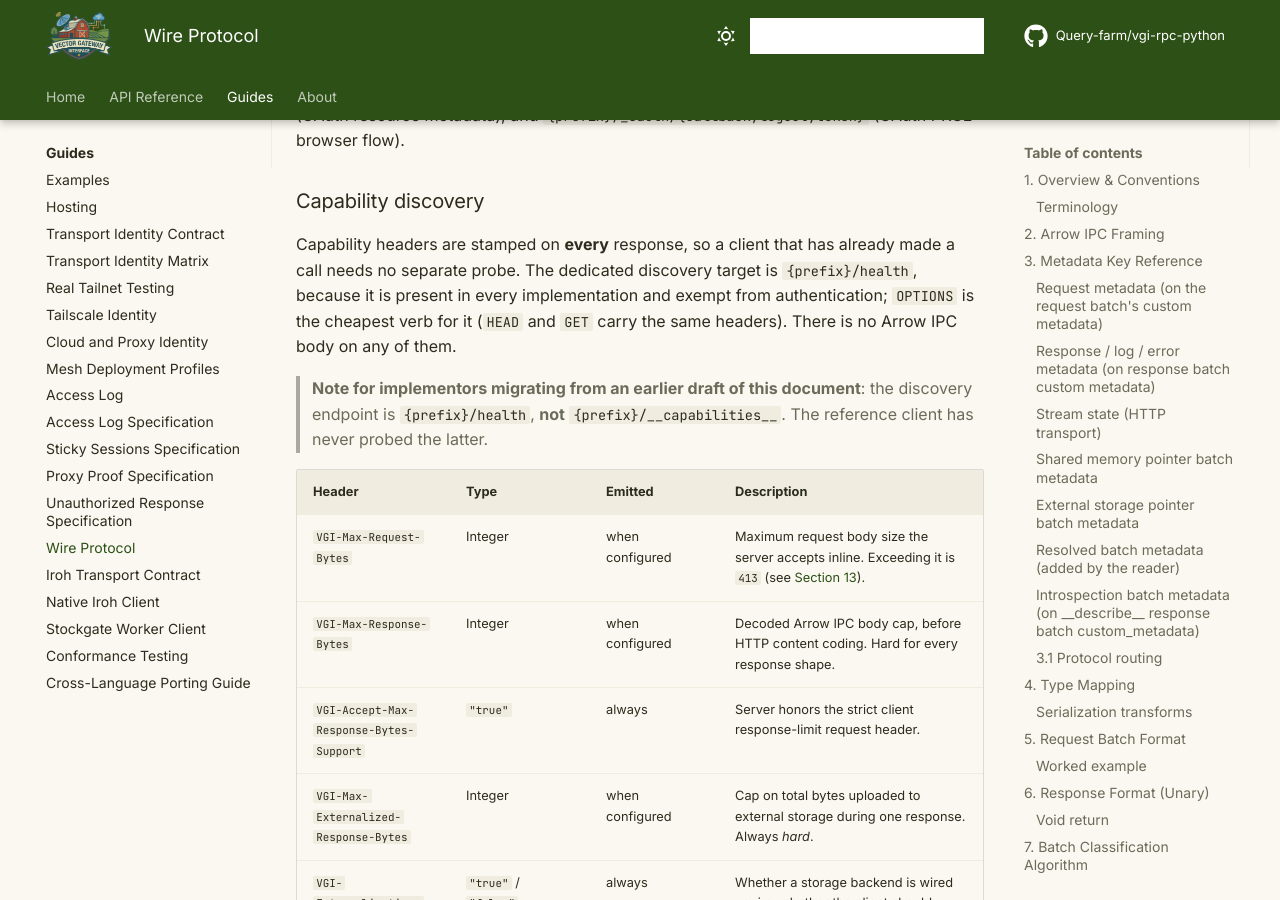
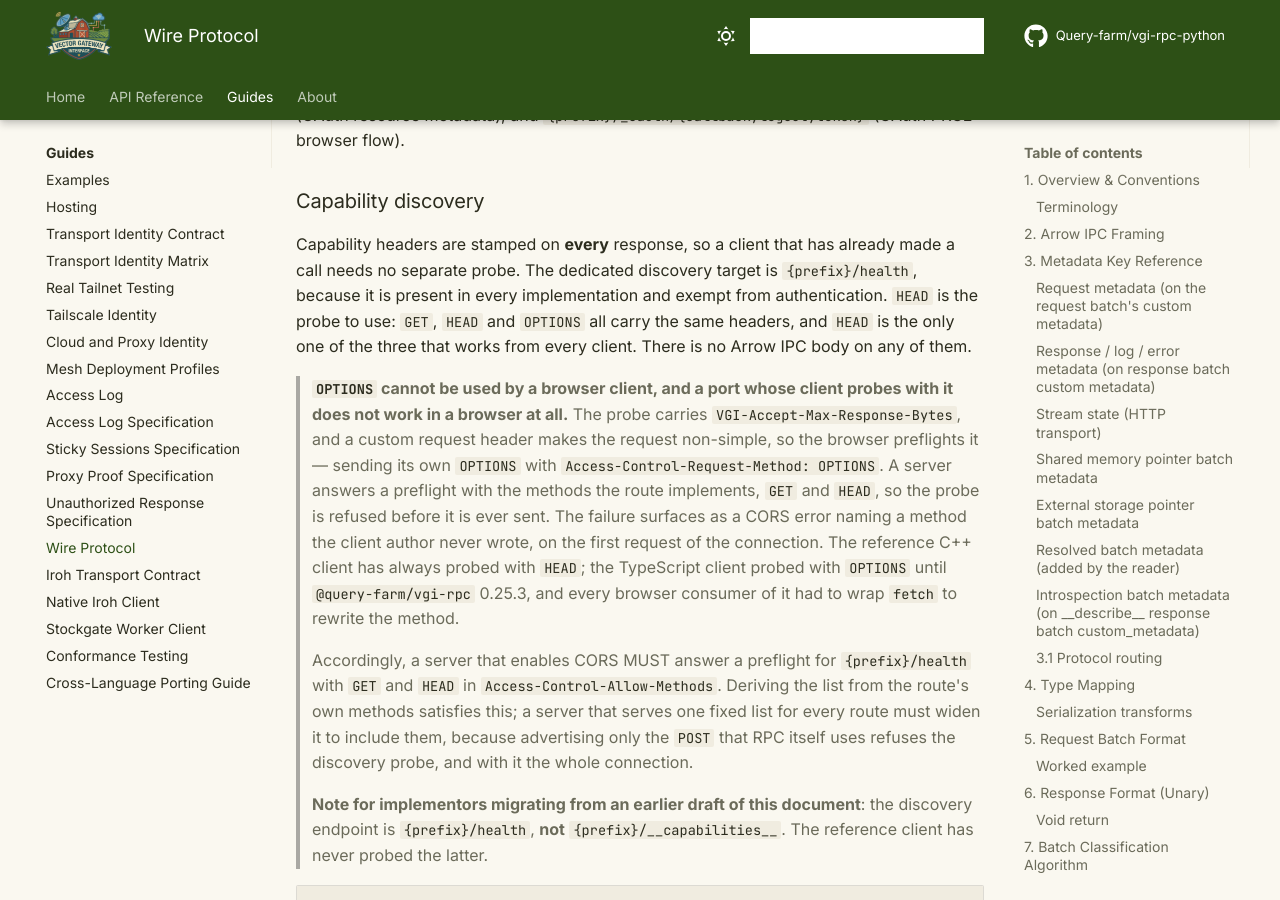
Before and after one commit to Query-farm/vgi-rpc-python, an MkDocs documentation site: the page built from docs/WIRE_PROTOCOL.md, in a window 1280 px wide and 900 px high, scrolled down 19717 px. Built offline with MkDocs 1.6.1 and Material for MkDocs 9.7.7, drawn with Linux system fonts in a browser that asks for light colours; comment, search, counter and statistics services are not loaded; some of the changed text lies outside the part shown.

Commit message:
docs: the capability probe is HEAD, because OPTIONS cannot be used by a browser
The spec called `OPTIONS {prefix}/health` "the dedicated discovery probe" and
"the cheapest verb", and a port that followed that advice could not work in a
browser at all.

The probe carries `VGI-Accept-Max-Response-Bytes`. A custom request header makes
the request non-simple, so a browser preflights it and asks
`Access-Control-Request-Method: OPTIONS` — and a server answers a preflight with
the methods the route implements, `GET` and `HEAD`. The probe is refused before
it is sent, on the first request of the connection, and the failure surfaces as
a CORS error naming a method the client author never wrote.

`HEAD` was always permitted here — the endpoint table already listed GET, HEAD
and OPTIONS as carrying the same headers, and the reference C++ client has
always used HEAD. The TypeScript client followed the recommendation instead, so
every browser consumer of it had to wrap `fetch` to rewrite the method until
@query-farm/vgi-rpc 0.25.3.

Also states the CORS half explicitly: a preflight for `{prefix}/health` must
allow GET and HEAD. Deriving the list from the route's own methods satisfies it
(the Python reference does), but a server serving one fixed list for every route
has to widen it — the TypeScript server advertised only `POST, OPTIONS` and so
refused the probe against itself.

The conformance suite's own `OPTIONS /health` probes are unaffected and remain
correct: it is not a browser, and all three verbs still carry the headers.

Co-Authored-By: Claude Opus 5 (1M context) <noreply@anthropic.com>

```diff
--- a/docs/WIRE_PROTOCOL.md
+++ b/docs/WIRE_PROTOCOL.md
@@ -735,8 +735,28 @@ page), `/.well-known/oauth-protected-resource` (OAuth resource metadata), and
 Capability headers are stamped on **every** response, so a client that has
 already made a call needs no separate probe. The dedicated discovery target is
 `{prefix}/health`, because it is present in every implementation and exempt
-from authentication; `OPTIONS` is the cheapest verb for it (`HEAD` and `GET`
-carry the same headers). There is no Arrow IPC body on any of them.
+from authentication. `HEAD` is the probe to use: `GET`, `HEAD` and `OPTIONS`
+all carry the same headers, and `HEAD` is the only one of the three that works
+from every client. There is no Arrow IPC body on any of them.
+
+> **`OPTIONS` cannot be used by a browser client, and a port whose client
+> probes with it does not work in a browser at all.** The probe carries
+> `VGI-Accept-Max-Response-Bytes`, and a custom request header makes the
+> request non-simple, so the browser preflights it — sending its own `OPTIONS`
+> with `Access-Control-Request-Method: OPTIONS`. A server answers a preflight
+> with the methods the route implements, `GET` and `HEAD`, so the probe is
+> refused before it is ever sent. The failure surfaces as a CORS error naming a
+> method the client author never wrote, on the first request of the connection.
+> The reference C++ client has always probed with `HEAD`; the TypeScript client
+> probed with `OPTIONS` until `@query-farm/vgi-rpc` 0.25.3, and every browser
+> consumer of it had to wrap `fetch` to rewrite the method.
+>
+> Accordingly, a server that enables CORS MUST answer a preflight for
+> `{prefix}/health` with `GET` and `HEAD` in `Access-Control-Allow-Methods`.
+> Deriving the list from the route's own methods satisfies this; a server that
+> serves one fixed list for every route must widen it to include them, because
+> advertising only the `POST` that RPC itself uses refuses the discovery probe,
+> and with it the whole connection.
 
 > **Note for implementors migrating from an earlier draft of this document**:
 > the discovery endpoint is `{prefix}/health`, **not** `{prefix}/__capabilities__`.
@@ -831,6 +851,11 @@ Every response carries the capability headers from
 Servers that enable CORS expose `WWW-Authenticate`, `X-Request-ID`,
 `X-VGI-Content-Encoding`, `X-VGI-RPC-Error`, `VGI-Auth-Reason`, and every
 advertised capability header, so a browser client can read them cross-origin.
+A preflight for `{prefix}/health` also allows `GET` and `HEAD` in
+`Access-Control-Allow-Methods`, so the capability probe
+([Section 10](#capability-discovery)) survives it — a server that advertises
+only the `POST` used by RPC refuses the first request every browser client
+makes.
 
 ### Content-encoding negotiation
 
@@ -1248,7 +1273,7 @@ shared memory and replaced with pointer batches on the pipe.
 > server predating the method) reports `"false"` (or errors), and the client
 > falls back to the inline pipe transport. HTTP servers advertise their
 > deployment capabilities on every response; the dedicated discovery probe is
-> `OPTIONS {prefix}/health` (Section 10).
+> `HEAD {prefix}/health` (Section 10).
 
 ### Segment header format
 
@@ -1920,7 +1945,7 @@ addition changes only that port's hash.
 `__describe__`) through which a client and server discover each other's
 **transport** capabilities — chiefly whether the shared-memory side-channel
 (Section 11) may be used. HTTP deployment capabilities use response headers;
-the dedicated discovery probe is `OPTIONS {prefix}/health` (Section 10).
+the dedicated discovery probe is `HEAD {prefix}/health` (Section 10).
 
 It is **mandatory before SHM is used**: a client that has SHM available MUST NOT
 write SHM pointer batches (or advertise a segment) to a server unless that server
--- a/docs/proxy-proof-spec.md
+++ b/docs/proxy-proof-spec.md
@@ -25,7 +25,7 @@ The header is **not** an `Authorization` credential and MUST NOT be sent as one.
 
 ### 2.2 Capability header
 
-When mode is `require`, the server MUST advertise this on every response (cheapest discovery via `OPTIONS /health`, which is exempt per §2.3):
+When mode is `require`, the server MUST advertise this on every response (cheapest discovery via `HEAD /health`, which is exempt per §2.3):
 
 | Header | Value | Notes |
 |---|---|---|
--- a/docs/sticky-sessions-spec.md
+++ b/docs/sticky-sessions-spec.md
@@ -30,7 +30,7 @@ Sticky sessions let an RPC method bind a **handle-bearing Python object** — an
 
 ### 2.3 Capability headers
 
-When `enable_sticky=True`, the server MUST advertise these on every response (cheapest discovery via `OPTIONS /health`):
+When `enable_sticky=True`, the server MUST advertise these on every response (cheapest discovery via `HEAD /health`):
 
 | Header | Value | Notes |
 |---|---|---|
```
